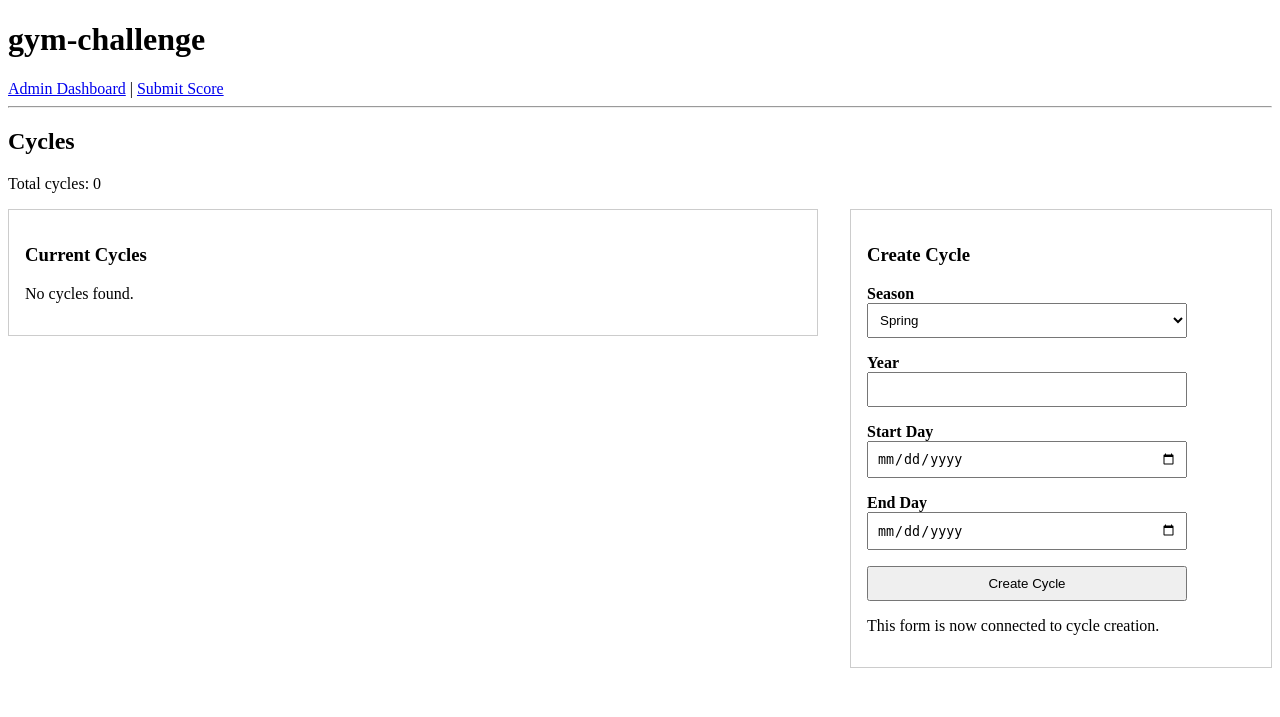
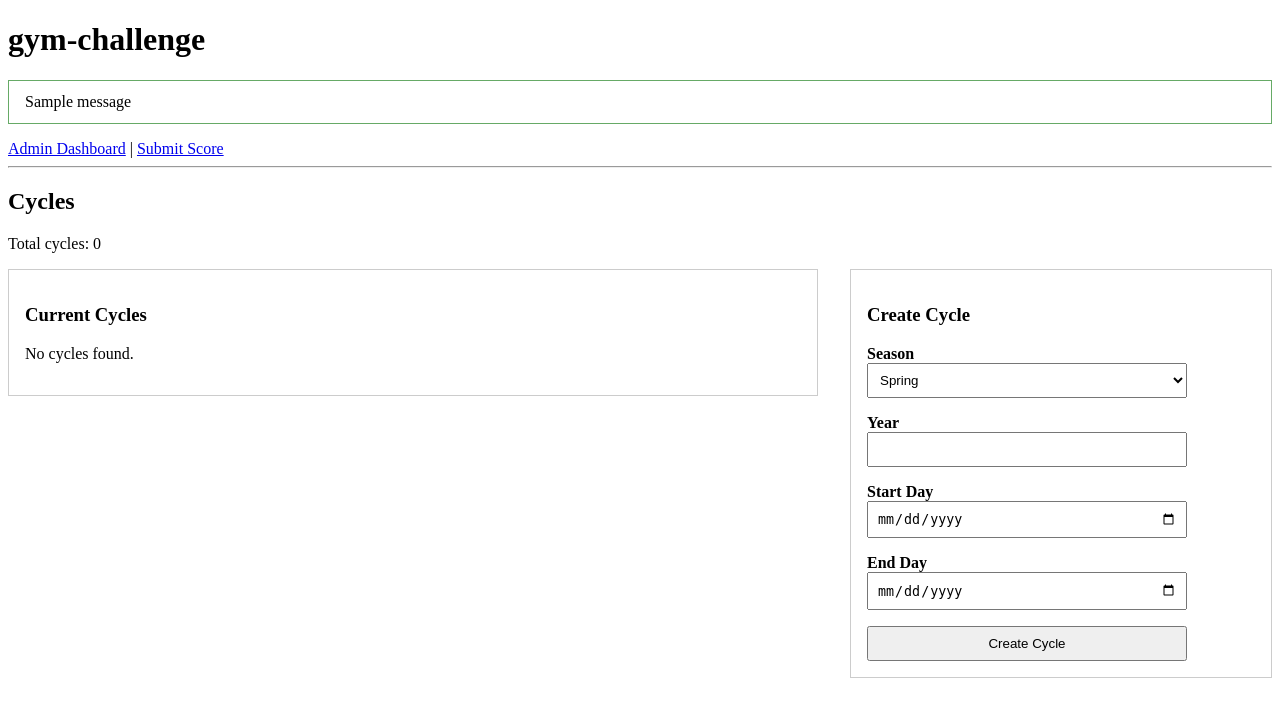
Before and after one commit to mustavo-dev/gym-challenge, a Flask app: page /admin/cycles in a window 1280 px wide. Shown: the top 717 px of the page. Run offline with Flask 3, Linux system fonts and the light colour scheme; one stand-in notice (Sample message) is shown.

Commit message:
feat: add cycle form feedback messages in admin ui

```diff
--- a/src/ui/app.py
+++ b/src/ui/app.py
@@ -9,6 +9,7 @@ from src.ui.routes.admin_routes import admin_bp
 def create_app() -> Flask:
     """Create and configure the Flask application for the UI layer."""
     app = Flask(__name__)
+    app.secret_key = "dev-secret-key"
 
     app.register_blueprint(participant_bp)
     app.register_blueprint(admin_bp)
--- a/src/ui/routes/admin_routes.py
+++ b/src/ui/routes/admin_routes.py
@@ -1,6 +1,6 @@
 """Admin-facing UI routes."""
 
-from flask import Blueprint, render_template, request, redirect, url_for
+from flask import Blueprint, render_template, request, redirect, url_for, flash
 
 from src.ui.services.participant_admin_service import get_participants_for_list
 from src.ui.services.membership_ui_service import get_memberships_for_list
@@ -112,48 +112,58 @@ def cycles_page():
         start_day = request.form.get("start_day", "").strip()
         end_day = request.form.get("end_day", "").strip()
 
-        if season and year_raw and start_day and end_day:
-            from datetime import date, datetime
-            from zoneinfo import ZoneInfo
+        if not (season and year_raw and start_day and end_day):
+            flash("All cycle fields are required.", "error")
+            return redirect(url_for("admin.cycles_page"))
 
-            from src.gymchallenge.cycle_ops import build_cycle_id, build_cycle_name, has_cycle_id
-            from src.gymchallenge.cycle_timeline import cycle_overlaps_existing
-            from src.gymchallenge.data_paths import data_path
-            from src.gymchallenge.loaders import load_cycles
-            from src.gymchallenge.storage_json import load_list
-            from src.gymchallenge.storage_ops import append_row
-            from src.gymchallenge.models import Cycle
+        from datetime import date, datetime
+        from zoneinfo import ZoneInfo
 
-            BERLIN = ZoneInfo("Europe/Berlin")
+        from src.gymchallenge.cycle_ops import build_cycle_id, build_cycle_name, has_cycle_id
+        from src.gymchallenge.cycle_timeline import cycle_overlaps_existing
+        from src.gymchallenge.data_paths import data_path
+        from src.gymchallenge.loaders import load_cycles
+        from src.gymchallenge.storage_json import load_list
+        from src.gymchallenge.storage_ops import append_row
+        from src.gymchallenge.models import Cycle
 
-            year = int(year_raw)
-            rows = load_list(data_path("cycles.json"))
-            existing_cycles = load_cycles(rows)
+        BERLIN = ZoneInfo("Europe/Berlin")
 
-            cycle_id = build_cycle_id(season, year)
-            cycle_name = build_cycle_name(season, year)
+        year = int(year_raw)
+        rows = load_list(data_path("cycles.json"))
+        existing_cycles = load_cycles(rows)
 
-            if not has_cycle_id(rows, cycle_id):
-                new_cycle = Cycle(
-                    cycle_id=cycle_id,
-                    name=cycle_name,
-                    start_day=date.fromisoformat(start_day),
-                    end_day=date.fromisoformat(end_day),
-                    created_at=datetime.now(BERLIN),
-                    active=True,
-                )
+        cycle_id = build_cycle_id(season, year)
+        cycle_name = build_cycle_name(season, year)
 
-                if not cycle_overlaps_existing(new_cycle, existing_cycles, BERLIN):
-                    row = {
-                        "cycle_id": new_cycle.cycle_id,
-                        "name": new_cycle.name,
-                        "start_day": new_cycle.start_day.isoformat(),
-                        "end_day": new_cycle.end_day.isoformat(),
-                        "created_at": new_cycle.created_at.isoformat(),
-                        "active": new_cycle.active,
-                    }
-                    append_row(data_path("cycles.json"), row)
+        if has_cycle_id(rows, cycle_id):
+            flash(f"Cycle already exists: {cycle_id}", "error")
+            return redirect(url_for("admin.cycles_page"))
 
+        new_cycle = Cycle(
+            cycle_id=cycle_id,
+            name=cycle_name,
+            start_day=date.fromisoformat(start_day),
+            end_day=date.fromisoformat(end_day),
+            created_at=datetime.now(BERLIN),
+            active=True,
+        )
+
+        if cycle_overlaps_existing(new_cycle, existing_cycles, BERLIN):
+            flash("Cycle window overlaps an existing cycle.", "error")
+            return redirect(url_for("admin.cycles_page"))
+
+        row = {
+            "cycle_id": new_cycle.cycle_id,
+            "name": new_cycle.name,
+            "start_day": new_cycle.start_day.isoformat(),
+            "end_day": new_cycle.end_day.isoformat(),
+            "created_at": new_cycle.created_at.isoformat(),
+            "active": new_cycle.active,
+        }
+        append_row(data_path("cycles.json"), row)
+
+        flash(f"Created cycle: {new_cycle.cycle_id}", "success")
         return redirect(url_for("admin.cycles_page"))
 
     cycles = get_cycles_for_list()
--- a/src/ui/static/css/app.css
+++ b/src/ui/static/css/app.css
@@ -45,3 +45,21 @@
 .admin-panel label {
   font-weight: 600;
 }
+
+.flash-messages {
+  margin-bottom: 1rem;
+}
+
+.flash-message {
+  padding: 0.75rem 1rem;
+  margin-bottom: 0.5rem;
+  border: 1px solid #ccc;
+}
+
+.flash-error {
+  border-color: #cc6666;
+}
+
+.flash-success {
+  border-color: #66aa66;
+}
--- a/src/ui/templates/admin/cycles.html
+++ b/src/ui/templates/admin/cycles.html
@@ -64,8 +64,6 @@
   </div>
 </form>
 
-<p>This form is now connected to cycle creation.</p>
-
 {% include "admin/partials/two_panel_end.html" %}
 
 <script src="{{ url_for('static', filename='js/cycle_form.js') }}"></script>
--- a/src/ui/templates/base.html
+++ b/src/ui/templates/base.html
@@ -9,14 +9,20 @@
   </head>
 
   <body>
+    <h1>gym-challenge</h1>
 
-    <header>
-      <h1>gym-challenge</h1>
-    </header>
+    {% with messages = get_flashed_messages(with_categories=true) %}
+      {% if messages %}
+        <div class="flash-messages">
+          {% for category, message in messages %}
+            <div class="flash-message flash-{{ category }}">
+              {{ message }}
+            </div>
+          {% endfor %}
+        </div>
+      {% endif %}
+    {% endwith %}
 
-    <main>
-      {% block content %}{% endblock %}
-    </main>
-
+    {% block content %}{% endblock %}
   </body>
 </html>
```
